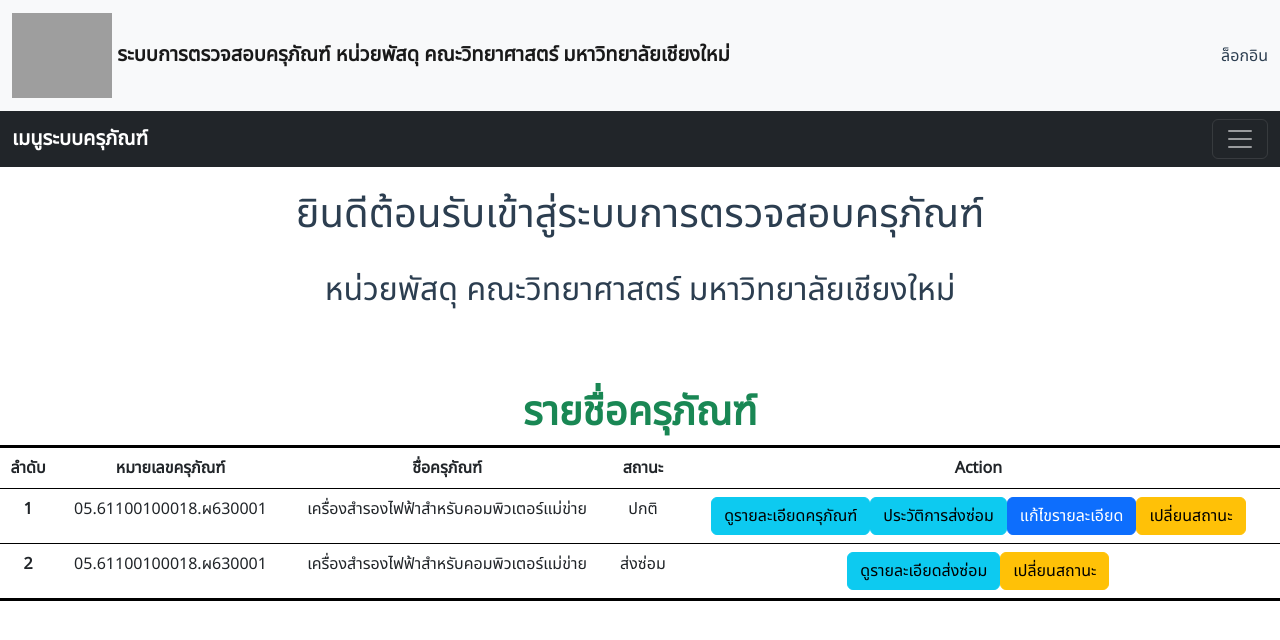
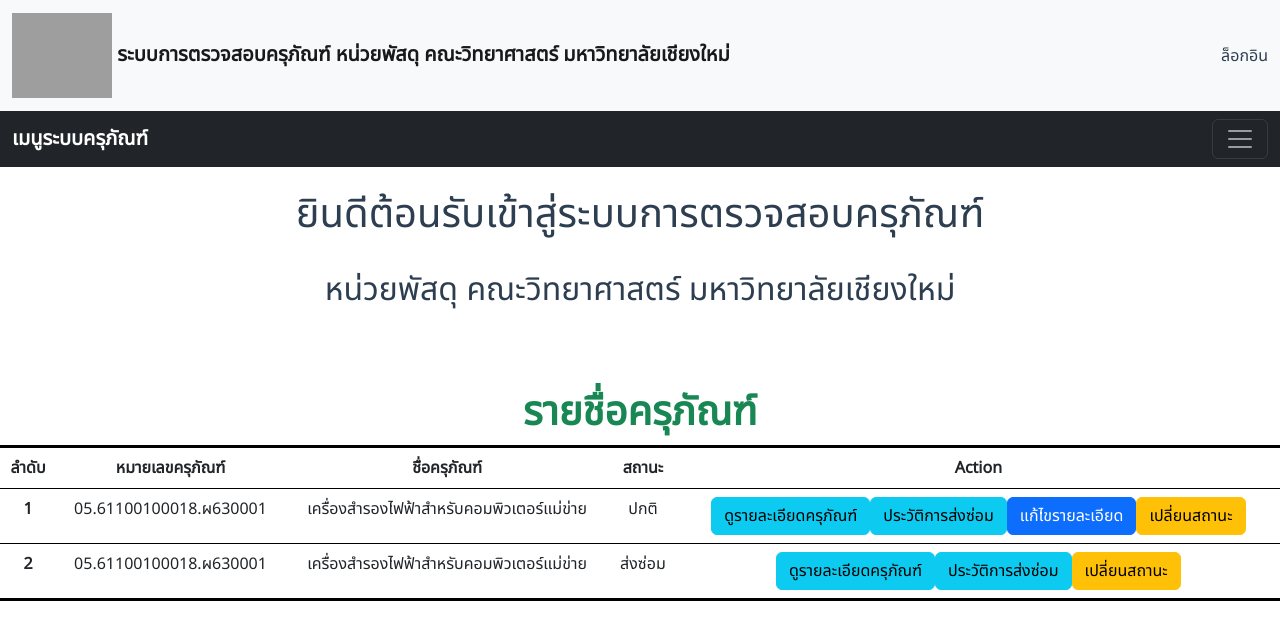
Before and after one commit to Boonsrp029/SeniorProject_Acer, a Vue app: page / in a window 1280 px wide. Shown: the top 640 px of the page. Built offline with nearby package versions, Linux system fonts and the light colour scheme; grey boxes are pictures that could not be loaded.

Commit message:
Update Nov 1

```diff
--- a/package.json
+++ b/package.json
@@ -12,12 +12,14 @@
     "core-js": "^3.8.3",
     "popper.js": "^1.16.1",
     "portal-vue": "^2.1.7",
+    "qrcode.vue": "^3.3.3",
     "vue": "^3.2.13",
     "vue-router": "^4.0.3"
   },
   "devDependencies": {
     "@babel/core": "^7.12.16",
     "@babel/eslint-parser": "^7.12.16",
+    "@volar-plugins/vetur": "latest",
     "@vue/cli-plugin-babel": "~5.0.0",
     "@vue/cli-plugin-eslint": "~5.0.0",
     "@vue/cli-plugin-router": "~5.0.0",
@@ -25,8 +27,7 @@
     "eslint": "^7.32.0",
     "eslint-plugin-vue": "^8.0.3",
     "sass": "^1.26.11",
-    "sass-loader": "^10.0.2",
-    "@volar-plugins/vetur": "latest"
+    "sass-loader": "^10.0.2"
   },
   "eslintConfig": {
     "root": true,
--- a/src/components/ChangeStatusForm.vue
+++ b/src/components/ChangeStatusForm.vue
@@ -24,20 +24,26 @@
                 </div>
             </div>
             <div class="d-grid gap-2 d-md-block">
-                <button type="button" class="btn btn-primary">ตกลง</button>
-                <button type="button" class="btn btn-danger">กลับไปหน้าหลัก</button>
+                <button type="submit" class="btn btn-primary">ตกลง</button>
+                <button type="button" class="btn btn-danger" @click="toMainpage">กลับไปหน้าหลัก</button>
             </div>
         </form>
     </div>
 </template>
 
 <script>
+import MainPage from '@/views/MainPage.vue'
 export default {
     name: "ChangeStatus",
     data() {
         return {
             id: "62054616468ก.03",
             equipmentstatus: ""
+        }
+    },
+    methods: {
+        toMainpage() {
+            return MainPage
         }
     }
 }
--- a/src/components/EQDetail.vue
+++ b/src/components/EQDetail.vue
@@ -1,33 +1,70 @@
 <template>
   <div class="equipmentdetail">
-    <h1>รายละเอียดของครุภัณฑ์ ลำดับที่: {{$route.params.id}}</h1>
-    <div class="destination-details">
-
+    <h1>รายละเอียดของครุภัณฑ์ ลำดับที่: {{ $route.params.id }}</h1>
+    <div class="row">
+      <div class="col-4">
+        <img src="https://m.media-amazon.com/images/I/715Du7OxZ0L.jpg" class="rounded float-start" alt="apc_unit"
+          width="200" height="300">
+      </div>
+      <div class="col-8" :id="listdetail">
+        <h3>หมายเลขครุภัณฑ์:</h3>
+        <p>{{ listdetail.number }}</p>
+        <div id="detail" class="fs-4 text-sm-start" v-for="(value, key) in listdetail" :key="key">
+          <!-- <p>ชื่อครุภัณฑ์: </p>
+          <p>รายละเอียด: </p>
+          <p>จำนวน: </p>
+          <p>วิธีการจัดซื้อ: </p>
+          <p>ที่มาเงินทุน: </p>
+          <p>วันที่ลงทะเบียน: </p>
+          <p>ที่ตั้งปัจจุบัน: </p>
+          <p>ผู้ใช้: </p> -->
+            {{ key }}: {{value}}
+        </div>
+      </div>
     </div>
   </div>
 </template>
 
 <script>
-import EquipmentList from './EquipmentList.vue'
+
 
 export default {
   name: "EQDetail",
-  data(){
+  data() {
     return {
-      list: EquipmentList.list
+      listdetail:
+        {
+          'หมายเลขครุภัณฑ์': '05.61100100018.ผ630001',
+          'ชื่อครุภัณฑ์': 'เครื่องสำรองไฟฟ้าสำหรับคอมพิวเตอร์แม่ข่าย',
+          'รายละเอียด': 'เครื่องที่ใช้สำหรับสำรองไฟในกรณีไฟดับ',
+          'จำนวน': 1,
+          'วิธีการจัดซื้อ': 'งบประมาณที่จัดสรรมาให้',
+          'ที่มาเงินทุน': 'แพทย์ชนบท',
+          'วันที่ลงทะเบียน': 28 / 12 / 65,
+          'ที่ตั้งปัจจุบัน': 'ห้อง CSB201',
+          'ผู้ใช้': 'Wijak Srisuthalertwaja'
+        }
     }
+  },
+  props: {
+    number: String,
+    detail: String,
+    quantity: Number,
+    purchasemethod: String,
+    budgetsource: String,
+    registerdate: Date
   },
   computed: {
     targetId() {
       return parseInt(this.$route.params.id)
     },
-    // destination(){
-    //   return EquipmentList.list.find((destination) => destination.id === this.targetId);
-    // }
   }
 }
 </script>
 
-<style>
-
+<style scoped>
+#detail{
+  width: auto;
+  height: 2em;
+}
 </style>
--- a/src/components/EquipmentList.vue
+++ b/src/components/EquipmentList.vue
@@ -1,4 +1,5 @@
 <template>
+  <div class="equipmentlist">
     <h1 class="mt-5 fw-bolder text-success">รายชื่อครุภัณฑ์</h1>
     <table class="table table-hover table-responsive">
       <thead>
@@ -12,23 +13,25 @@
       </thead>
       <tbody>
         <tr v-for="(item, index) in list" :key="index">
-        <th>{{item.id}}</th>
-        <td>{{item.number}}</td>
-        <td>{{item.name}}</td>
-        <td>{{item.status}}</td>
+          <th>{{ item.id }}</th>
+          <td>{{ item.number }}</td>
+          <td>{{ item.name }}</td>
+          <td>{{ item.status }}</td>
           <td v-if="item.status === 'ส่งซ่อม'">
-          <button type="button" class="btn btn-info">ดูรายละเอียดส่งซ่อม</button>
+            <button type="button" class="btn btn-info">ดูรายละเอียดครุภัณฑ์</button>
+            <button type="button" class="btn btn-info">ประวัติการส่งซ่อม</button>
             <button type="button" class="btn btn-warning">เปลี่ยนสถานะ</button>
           </td>
           <td v-else>
-          <router-link class="btn btn-info" to="/eqdetail/:id" :key="list.id">ดูรายละเอียดครุภัณฑ์</router-link>
-          <button type="button" class="btn btn-info">ประวัติการส่งซ่อม</button>
-          <button type="button" class="btn btn-primary">แก้ไขรายละเอียด</button>
-          <button type="button" class="btn btn-warning">เปลี่ยนสถานะ</button>
+            <router-link class="btn btn-info" to="/eqdetail/1">ดูรายละเอียดครุภัณฑ์</router-link>
+            <router-link class="btn btn-info" to="/repairhistory">ประวัติการส่งซ่อม</router-link>
+            <router-link class="btn btn-primary" to="/eqdetail/1">แก้ไขรายละเอียด</router-link>
+            <router-link class="btn btn-warning" to="/changestatus">เปลี่ยนสถานะ</router-link>
           </td>
         </tr>
       </tbody>
     </table>
+  </div>
 </template>
 
 <script>
@@ -49,8 +52,14 @@ export default {
           name: 'เครื่องสำรองไฟฟ้าสำหรับคอมพิวเตอร์แม่ข่าย',
           status: 'ส่งซ่อม'
         },
-      ]
+      ],
     }
+  },
+  props:{
+    id: Number,
+    number: String,
+    name: String,
+    status: String
   }
 }
 </script>
--- a/src/views/MainPage.vue
+++ b/src/views/MainPage.vue
@@ -5,7 +5,7 @@
         <br>
         <h2>หน่วยพัสดุ คณะวิทยาศาสตร์ มหาวิทยาลัยเชียงใหม่</h2>
         <br>
-        <EquipmentList />
+        <EquipmentList/>
     </div>
 
 </template>
@@ -15,7 +15,8 @@ import EquipmentList from '@/components/EquipmentList.vue';
 
 export default {
     name: "MainPage",
-    components: { EquipmentList }
+    components: { EquipmentList },
+    props: ["list"]
 }
 </script>
 
```
Also changed, not shown: src/components/QRCodeGen.vue (+14 -4 lines), src/data.json (deleted), 1 other file (tests, documents, lock files or other folders). Lines whose indentation alone changed are shown as unchanged.
